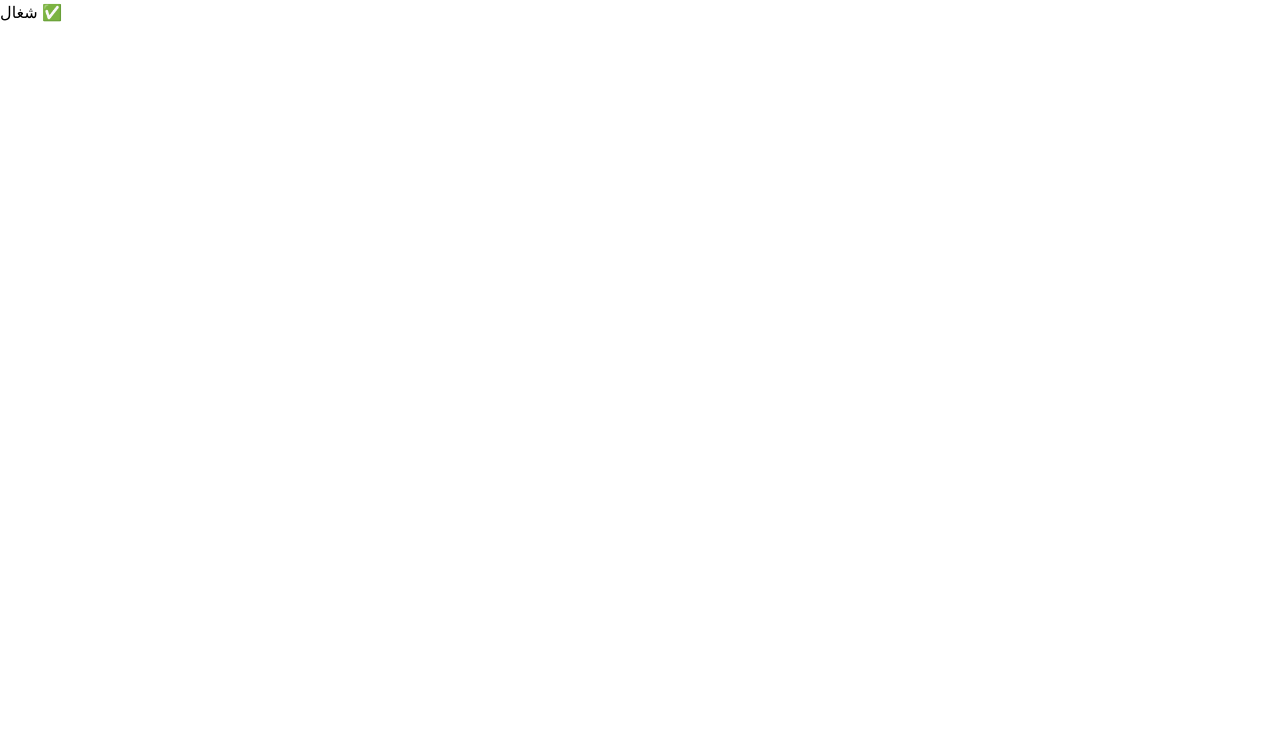
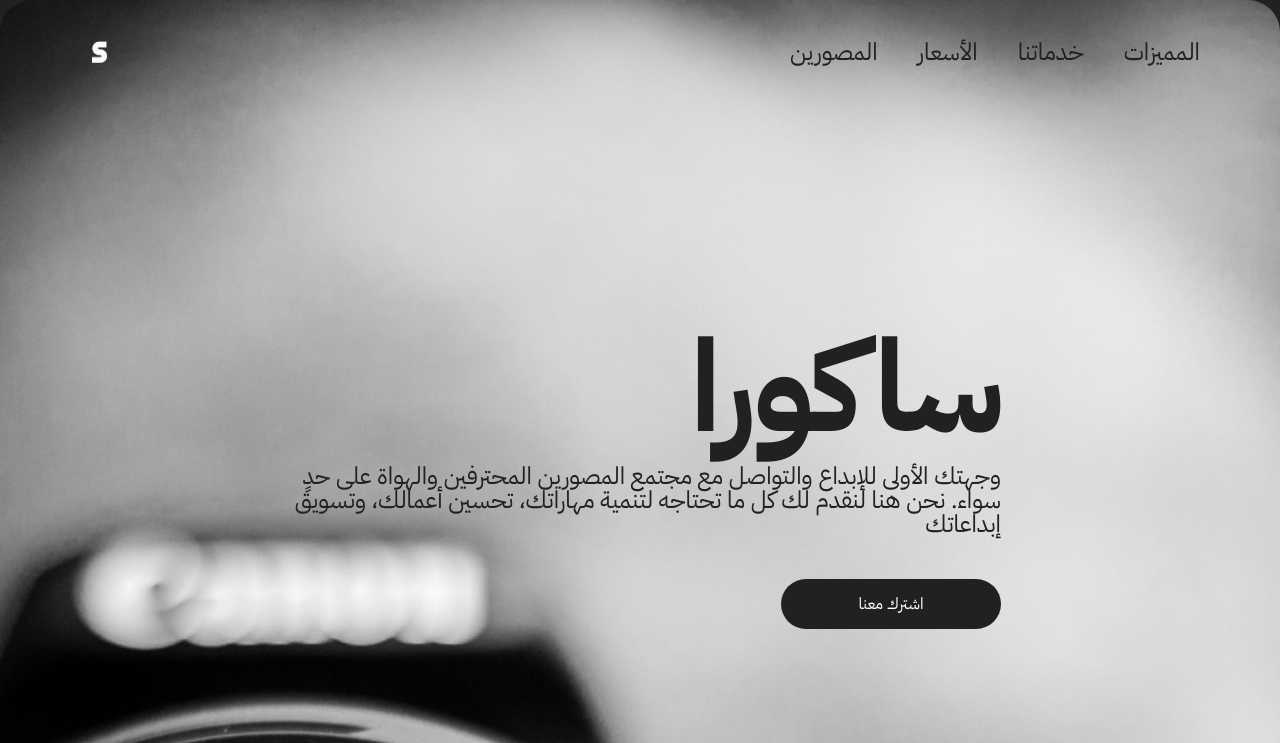
Before and after one commit to NawafAls021/sakura, a React (Create React App) app: page / in a window 1280 px wide. Shown: the top 743 px of the page. Built offline with nearby package versions, Linux system fonts and the light colour scheme.

Commit message:
The last

```diff
--- a/src/App.tsx
+++ b/src/App.tsx
@@ -1,9 +1,10 @@
-const App = () => {
+import LandingPage from "./pages/LandingPage";
+const App: React.FC = () => {
   return (
     <div>
-      <h1>شغال ✅</h1>
+      <LandingPage />
     </div>
   );
 };
 
-export default App
+export default App;
--- a/src/pages/LandingPage.tsx
+++ b/src/pages/LandingPage.tsx
@@ -1,9 +1,18 @@
 import Hero from "../components/Hero";
 
+import Body from "../components/Body";
+import Price from "../components/Price";
+import Foter from "../components/Foter";
+import FooterE from "../components/FooterE";
 export default function LandingPage() {
-  return (
-    <div className="text-white">
-      <Hero />
-    </div>
-  );
+    return (
+        <div className="flex flex-col w-full max-w-[1440px] min-h-[4272px]  mx-auto relative bg-[#212121]">
+
+            <Hero />
+           <Body />
+           <Price />
+           <Foter />
+          <FooterE />
+        </div>
+    )
 }
```
Also changed, not shown: 1 other file (tests, documents, lock files or other folders).
